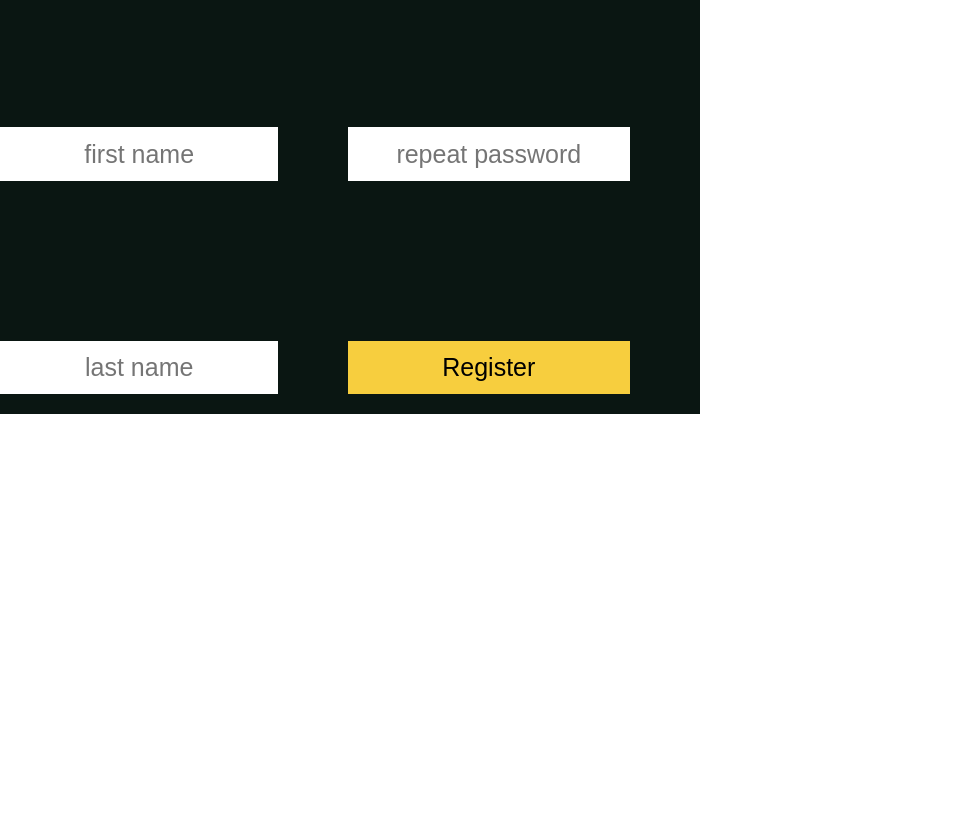
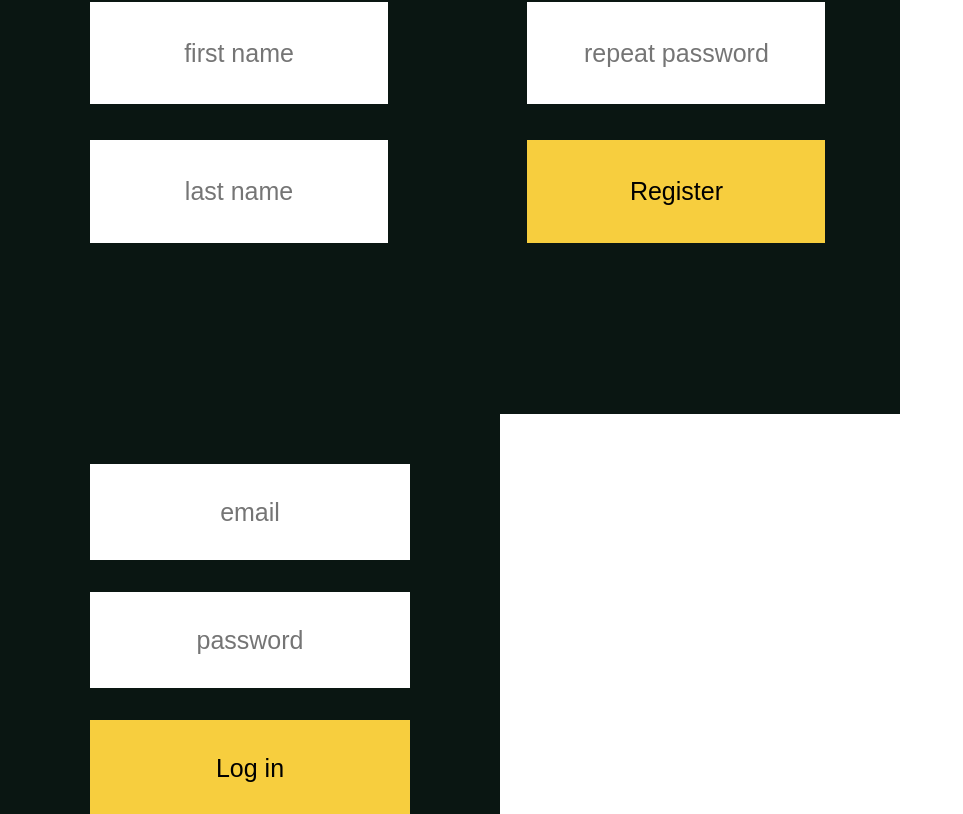
Before and after one commit to devteamepic/frontend, a React (Create React App) app: page /test in a window 1280 px wide. Shown: the part 246-1060 px from the top of the page, without its empty margins (0-963 px from the left). Before the commit the page ends 870 px from the top, so only its background shows below. Built offline with nearby package versions, Linux system fonts and the light colour scheme.

Commit message:
somehow fixed styles

```diff
--- a/src/App.css
+++ b/src/App.css
@@ -75,15 +75,15 @@ body {
 
 #login {
   height: 60%;
-  padding-top: 20%;
-  padding-bottom: 10%;
+  position: relative;
+  padding: 10%;
 }
 
 #register{
-  height: 100%;
-  padding-top: 20%;
-  padding-bottom: 10%;
+  height: 60%;
   display: grid;
+  padding: 10% 0 0 10%;
   grid-template-rows: auto auto auto;
   grid-auto-flow: column;
+  grid-gap: 8%;
 }
--- a/src/components/core/atoms/Input/Input.js
+++ b/src/components/core/atoms/Input/Input.js
@@ -9,6 +9,7 @@ const Input = ({
     placeholder,
     dispatch,
     callback,
+    height,
     ...props
 }) => {
     const inputRef = useRef()
@@ -16,6 +17,7 @@ const Input = ({
     const [buttonText] = useState(text)
     const [textPlaceholder] = useState(placeholder)
     const [inputStyles, setInputStyles] = useState('')
+    const [incomingHeight] = useState(height)
 
     useEffect(() => {
         switch(typeOf) {
@@ -50,6 +52,7 @@ const Input = ({
 
     return (
         <InputStyled
+          height = { incomingHeight }
           onChange = { e => callback(e.target.value) }
           ref = { inputRef }
           type = { typeOf }
--- a/src/components/core/molecules/RegisterForm/RegisterForm.js
+++ b/src/components/core/molecules/RegisterForm/RegisterForm.js
@@ -25,31 +25,37 @@ const RegisterForm = ({ dispatch, colorScheme, loggedIn, ...props }) => {
           callback = { handleSubmit }
         >
           <Input
+            height = '95%'
             type = { 'text' }
             placeholder = 'email'
             callback = { value => setEmail(value) }
           />
           <Input
+            height = '95%'
             type = { 'text' }
             placeholder = 'first name'
             callback = { value => setFirstName(value) }
           />
           <Input
+            height = '95%'
             type = { 'text' }
             placeholder = 'last name'
             callback = { value => setLastName(value) }
           />
           <Input
+            height = '95%'
             type = { 'password' }
             placeholder = 'password'
             callback = { value => setPassword(value) }
           />
           <Input
+            height = '95%'
             type = { 'password' }
             placeholder = 'repeat password'
             callback = { value => setPassword(value) }
           />
           <Input
+            height = '95%'
             type = { 'submit' }
             text = 'Register'
           />
--- a/src/components/core/test.js
+++ b/src/components/core/test.js
@@ -13,7 +13,9 @@ const Test = (props) => {
           <RegisterForm
             colorScheme = { colorScheme }
           />
-
+           <LoginForm
+            colorScheme = { colorScheme }
+          />
         </div>
     )
 }
--- a/src/components/styled/atoms/inputStyled.js
+++ b/src/components/styled/atoms/inputStyled.js
@@ -3,12 +3,11 @@ import styled from 'styled-components'
 const InputStyled = styled.input`
 outline: none;
 border: none;
-height: 25%;
+height: ${ props => props.height || '25%' };
 width: 80%;
 font-size: 25px;
 margin-bottom: 8%;
 text-align: center;
-position: relative;
 ${ props => props.inputStyles }
 `
 
--- a/src/components/styled/molecules/formStyled.js
+++ b/src/components/styled/molecules/formStyled.js
@@ -1,9 +1,9 @@
-import React, { useState, useEffect } from 'react'
+import React, { useState } from 'react'
 import styled from 'styled-components'
 import '../../../App.css'
 
 const FormStyled = styled.div`
-width: ${ props => props.type === 'login' ? '500px' : '700px' };
+width: ${ props => props.type === 'login' ? '500px' : '900px' };
 height: 80%;
 background-color: ${ props => props.colorScheme.steel };
 text-align: center;
@@ -16,6 +16,7 @@ const FormStyledWrapper = ({ children, callback, ...props }) => {
     return (
         <FormStyled
           colorScheme = { props.colorScheme }
+          type = { incomingType }
         >
           <form
             id={ incomingType }
```
